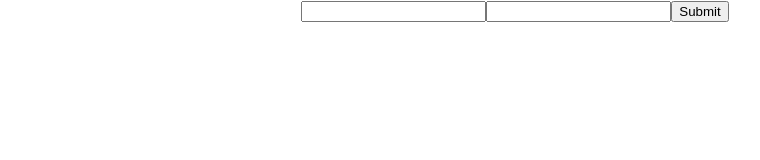
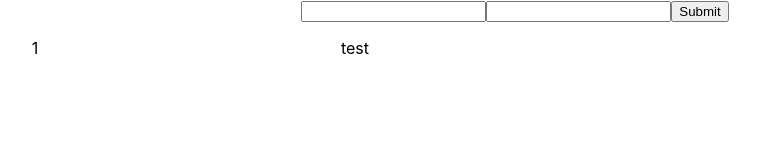
Before and after one commit to thines92/react-redux-budget, a React (Create React App) app: page / in a window 1280 px wide. Shown: the top 160 px of the page, without its empty margins (125-885 px from the left). Built offline with nearby package versions, Linux system fonts and the light colour scheme.

Commit message:
added transactions[] to state, added style

```diff
--- a/src/components/transaction.js
+++ b/src/components/transaction.js
@@ -6,7 +6,13 @@ class Transaction extends React.Component {
 
         this.state = {
             income: '',
-            source: ''
+            source: '',
+            transactions: [
+                {
+                    income: '1',
+                    source: 'test'
+                }
+            ]
         }
 
         this.handleChange = this.handleChange.bind(this);
@@ -14,26 +20,54 @@ class Transaction extends React.Component {
     }
 
     handleChange(event) {
-        console.log(event)
-        this.setState({
-            income: event.target.income,
-            source: event.target.source
-        })
+        this.setState({ [event.target.name]: event.target.value })
+        console.log(this.state)
     }
 
     handleSubmit(event) {
         console.log(this.state);
+        console.log(event)
         event.preventDefault();
+        this.setState(state => {
+            const transactions = state.transactions.concat({ income: this.state.income, source: this.state.source });
+
+            return {
+                transactions,
+                income: '',
+                source: ''
+            }
+        })
+        console.log(this.state)
+    }
+
+    renderTransactions() {
+        const transactionStyle = {
+            display: 'flex',
+            justifyContent: 'center',
+            width: '50%'
+        }
+
+        return this.state.transactions.map((transaction, i) => {
+            return (
+                <div key={i} style={transactionStyle}>
+                    <p style={{ width: '50%' }}>{transaction.income}</p>
+                    <p style={{ width: '50%' }}>{transaction.source}</p>
+                </div>
+            )
+        })
     }
 
     render() {
         return (
             <div>
                 <form onSubmit={this.handleSubmit}>
-                    <input type="text" value={this.state.income || ''} onChange={this.handleChange} />
-                    <input type="text" value={this.state.source || ''} onChange={this.handleChange} />
+                    <input type="text" name="income" value={this.state.income} onChange={this.handleChange} />
+                    <input type="text" name="source" value={this.state.source} onChange={this.handleChange} />
                     <button type="submit">Submit</button>
                 </form>
+                <div>
+                    {this.renderTransactions()}
+                </div>
             </div>
         )
     }
```
